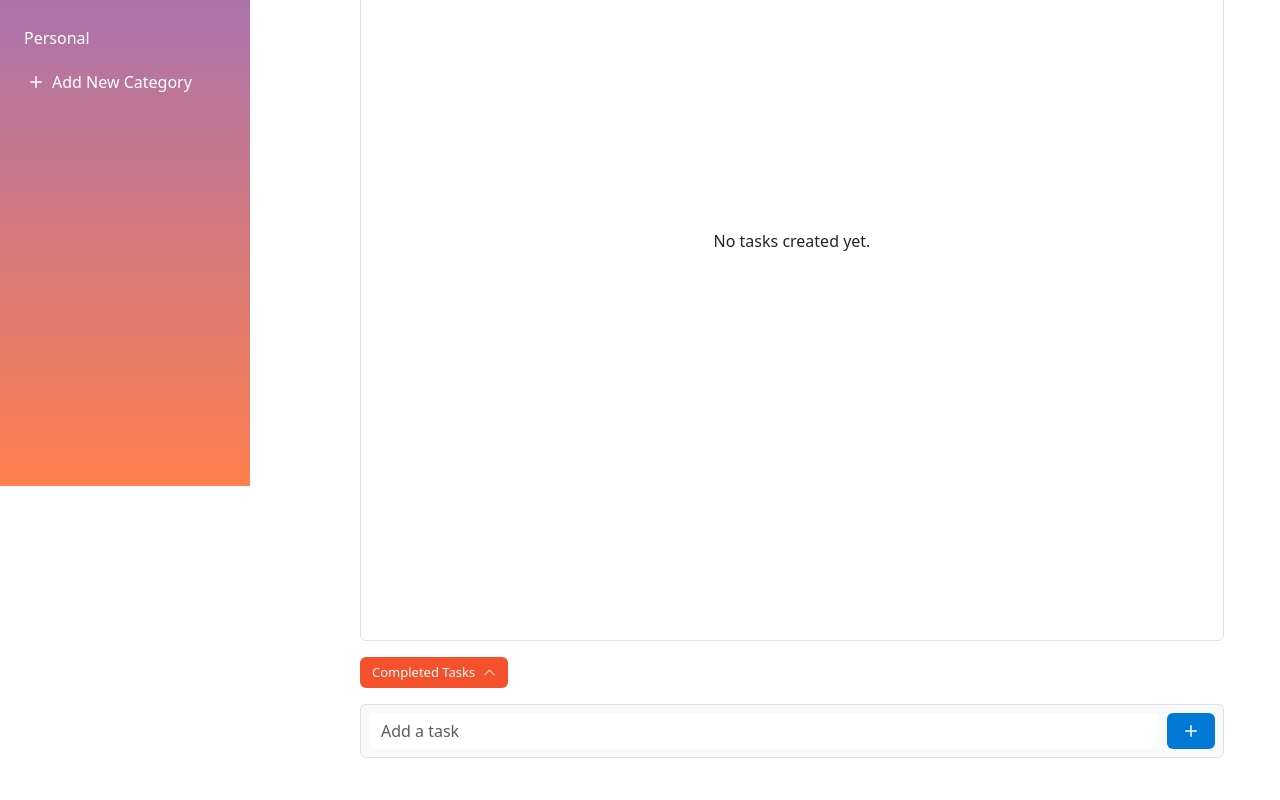
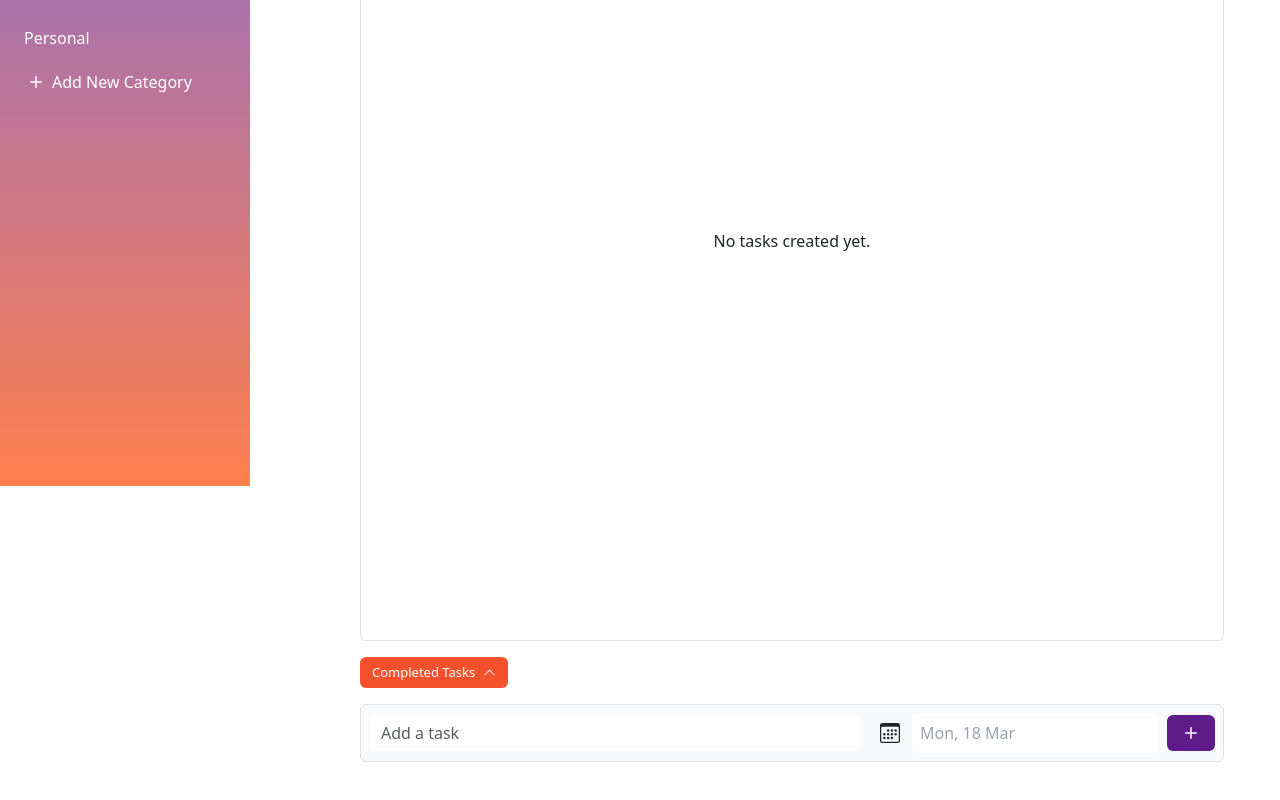
Before and after one commit to carad16/To-Do-App, a React (Vite) app: page /tasks in a window 1280 px wide. Shown: the part 314-1114 px from the top of the page. Built offline with nearby package versions, Linux system fonts and the light colour scheme.

Commit message:
added date

```diff
--- a/package.json
+++ b/package.json
@@ -16,6 +16,7 @@
     "react": "^18.2.0",
     "react-bootstrap": "^2.10.1",
     "react-bootstrap-sidebar-menu": "^2.0.3",
+    "react-datepicker": "^6.4.0",
     "react-dom": "^18.2.0",
     "react-icons": "^5.0.1",
     "react-router-bootstrap": "^0.26.2",
--- a/src/App.css
+++ b/src/App.css
@@ -80,3 +80,11 @@
   background-color: #7C2CAB;
   border-color: #7C2CAB;
 }
+
+.dropdown-toggle::after {
+  display: none !important;
+}
+
+.task-item:hover {
+  background-color: #f8f9fa;
+}
--- a/src/App.jsx
+++ b/src/App.jsx
@@ -1,14 +1,13 @@
 import { useState } from 'react'
 import './App.css'
 import 'bootstrap/dist/css/bootstrap.min.css';
+import 'react-datepicker/dist/react-datepicker.css';
 import Sidebar from './assets/components/Sidebar.jsx'
 import Tasks from './assets/components/Tasks.jsx'
 import Important from './assets/components/Important.jsx'
 import { BrowserRouter as Router, Routes, Route } from 'react-router-dom';
 
 function App() {
-  const [count, setCount] = useState(0)
-
   return (
     <Router>
       <div className="container-fluid">
--- a/src/assets/components/Tasks.jsx
+++ b/src/assets/components/Tasks.jsx
@@ -1,6 +1,8 @@
 import React, { useState } from 'react';
-import { InputGroup, Form, Button, ListGroup, FormCheck } from 'react-bootstrap';
-import { BsSearch, BsTrash, BsPlus, BsChevronDown, BsChevronUp, BsStar, BsStarFill } from 'react-icons/bs';
+import { format } from 'date-fns';
+import DatePicker from 'react-datepicker';
+import { InputGroup, Form, Button, ListGroup, FormCheck, Dropdown } from 'react-bootstrap';
+import { BsSearch, BsTrash, BsPlus, BsChevronDown, BsChevronUp, BsStar, BsStarFill, BsCalendar3 } from 'react-icons/bs';
 
 function Tasks() {
   const [task, setTask] = useState('');
@@ -8,16 +10,33 @@ function Tasks() {
   const [completedTasks, setCompletedTasks] = useState([]);
   const [searchTerm, setSearchTerm] = useState('');
   const [showCompletedTasks, setShowCompletedTasks] = useState(true);
+  const [setDueDateOption] = useState('');
+  const [dueDate, setDueDate] = useState(null);
 
   const handleChange = (e) => {
     setTask(e.target.value);
   };
 
+  const handleDueDateOption = (option) => {
+    setDueDateOption(option);
+    if (option === 'today') {
+      setDueDate(new Date());
+    } else if (option === 'tomorrow') {
+      const tomorrow = new Date();
+      tomorrow.setDate(tomorrow.getDate() + 1);
+      setDueDate(tomorrow);
+    } else {
+      setDueDate(null);
+    }
+  };
+
   const handleSubmit = (e) => {
     e.preventDefault();
     if (task.trim() !== '') {
-      setTasks([...tasks, { name: task, done: false, important: false }]);
-      setTask('');
+      setTasks([...tasks, { name: task, done: false, important: false, dueDate }]);
+      setTask('')
+      setDueDate(null);
+      setDueDateOption('');
     }
   };
 
@@ -100,7 +119,7 @@ function Tasks() {
             {/* list of tasks added */}
             <ListGroup>
               {filteredTasks.map((task, index) => (
-                <ListGroup.Item key={index} className="d-flex justify-content-between align-items-center">
+                <ListGroup.Item key={index} className="d-flex justify-content-between align-items-center task-item">
                   <div className="d-flex align-items-center">
                     <FormCheck
                       type="checkbox"
@@ -111,6 +130,14 @@ function Tasks() {
                     <span style={{ textDecoration: task.done ? 'line-through' : 'none' }}>{task.name}</span>
                   </div>
                   <div>
+                    <span className="me-2">
+                      {task.dueDate &&
+                        (format(task.dueDate, 'dd MMM') === format(new Date(), 'dd MMM')
+                          ? 'Today'
+                          : format(task.dueDate, 'dd MMM') === format(new Date().getTime() + 24 * 60 * 60 * 1000, 'dd MMM')
+                          ? 'Tomorrow'
+                          : format(task.dueDate, 'EEE, dd MMM'))}
+                    </span>
                     <Button
                       variant="link"
                       onClick={() => handleToggleImportant(index)}
@@ -148,7 +175,7 @@ function Tasks() {
             {/* list of completed tasks */}
             <ListGroup>
               {filteredCompletedTasks.map((task, index) => (
-                <ListGroup.Item key={index} className="d-flex justify-content-between align-items-center">
+                <ListGroup.Item key={index} className="d-flex justify-content-between align-items-center task-item">
                   <div className="d-flex align-items-center">
                     <FormCheck
                       type="checkbox"
@@ -182,7 +209,26 @@ function Tasks() {
               onChange={handleChange}
               className="border-0 flex-grow-1 me-2 fs-6"
             />
-            <Button variant="primary" type="submit" className="border-0" style={{ background: '#0078d4' }}>
+            <div className="d-flex align-items-center">
+              <Dropdown>
+                  <Dropdown.Toggle variant="transparent" id="dueDateDropdown" className="border-0 d-flex dropdown-toggle">
+                    <BsCalendar3 className="fs-5 icon" />
+                  </Dropdown.Toggle>
+                  <Dropdown.Menu className="custom-menu">
+                    <Dropdown.Item onClick={() => handleDueDateOption('today')}>Today</Dropdown.Item>
+                    <Dropdown.Item onClick={() => handleDueDateOption('tomorrow')}>Tomorrow</Dropdown.Item>
+                    <Dropdown.Item onClick={() => handleDueDateOption('pickDate')}>Pick a Date</Dropdown.Item>
+                  </Dropdown.Menu>
+                </Dropdown>
+                <DatePicker
+                  selected={dueDate}
+                  onChange={(date) => setDueDate(date)}
+                  placeholderText={format(new Date(), 'EEE, dd MMM')}
+                  dateFormat="EEE, dd MMM"
+                  className="border-0 me-2 rounded border p-2 fs-6"
+                />
+            </div>
+            <Button variant="primary" type="submit" className="border-0" style={{ background: '#5E1B89' }}>
               <BsPlus className="text-white fs-4" />
             </Button>
           </Form.Group>
```
Also changed, not shown: 1 other file (tests, documents, lock files or other folders).
